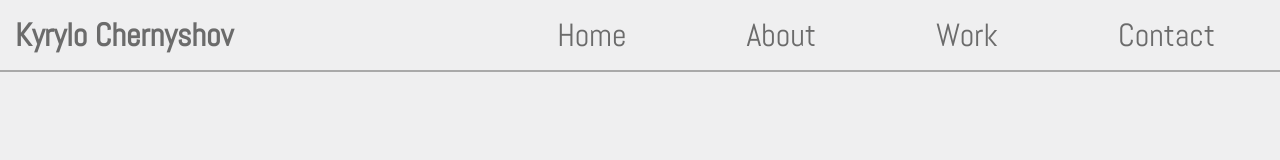
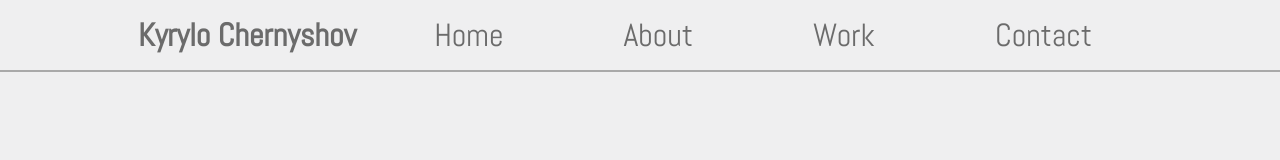
Before and after one commit to Bluefire2/mainsite, a React app: page / in a window 1280 px wide. Built offline with nearby package versions, Linux system fonts and the light colour scheme.

```diff
--- a/src/components/App.css
+++ b/src/components/App.css
@@ -1,8 +1,10 @@
 #navbar {
     display: flex;
     justify-content: space-around;
-    padding: 5px;
     border-bottom: 2px solid darkgray;
+    /*width: 80%;*/
+    /*margin: 0 auto;*/
+    padding: 5px 10%;
 }
 
 #navbar .navbar-link, #navbar #navbar-name {
```
